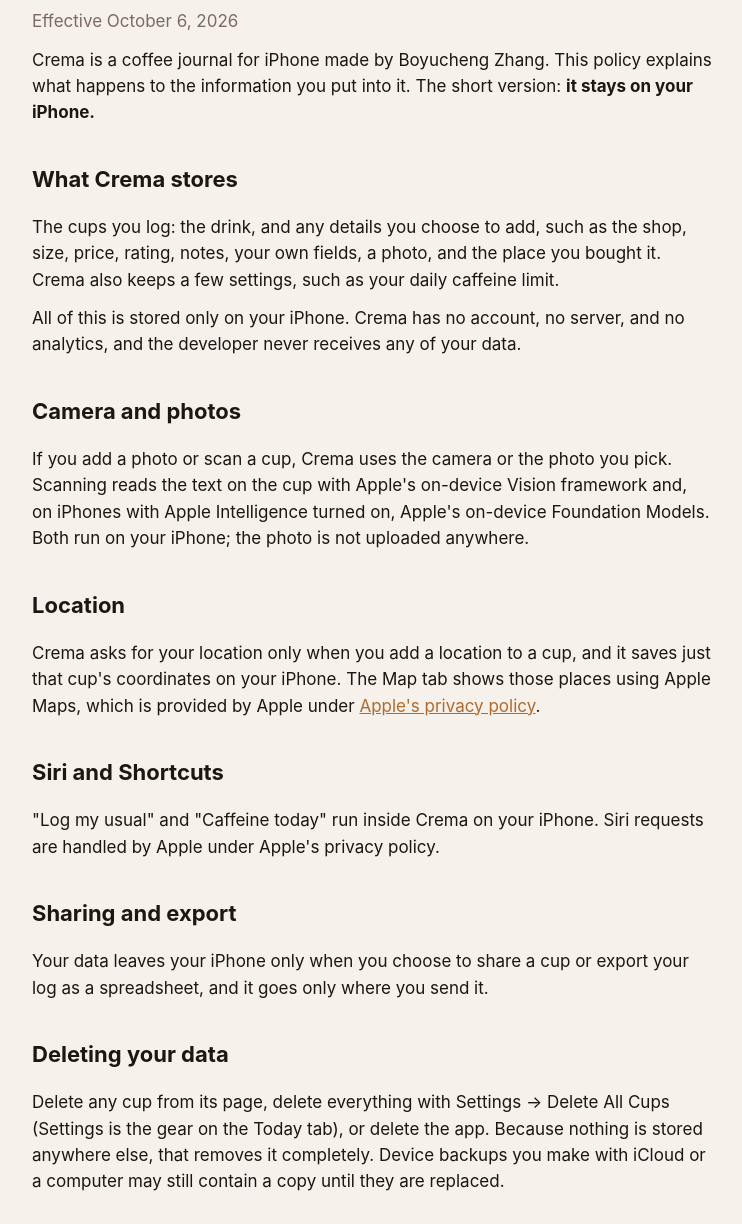
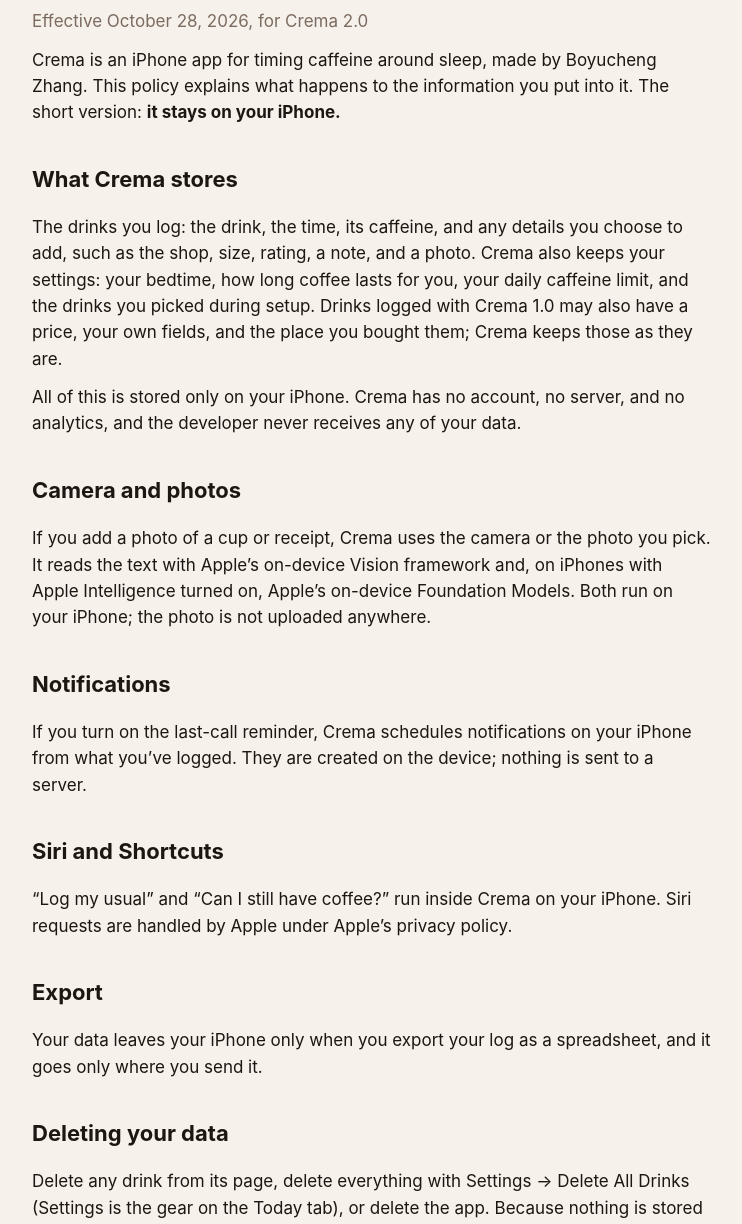
Before and after one commit to Gitterooooo/crema, a plain HTML site: page privacy.html in a window 1280 px wide. Shown: the part 134-1358 px from the top of the page, without its empty margins (268-1010 px from the left). Drawn offline with Linux system fonts and the light colour scheme.

Commit message:
Update the site, privacy policy, and screenshot for Crema 2.0
Crema 2.0 is about timing caffeine around sleep: last calls, a preview of
what a drink does to tonight, and bedtime trends. The support page,
README, and screenshot describe that; the privacy policy drops location
(2.0 no longer asks for it), adds the on-device last-call notifications,
and renames the Siri phrases and settings. Accent colors match the app.

```diff
--- a/privacy.html
+++ b/privacy.html
@@ -10,40 +10,40 @@
   <main>
     <p class="back"><a href="./">← Crema</a></p>
     <h1>Privacy Policy</h1>
-    <p class="muted">Effective October 6, 2026</p>
+    <p class="muted">Effective October 28, 2026, for Crema 2.0</p>
 
-    <p>Crema is a coffee journal for iPhone made by Boyucheng Zhang. This policy explains what happens to the
-      information you put into it. The short version: <strong>it stays on your iPhone.</strong></p>
+    <p>Crema is an iPhone app for timing caffeine around sleep, made by Boyucheng Zhang. This policy explains
+      what happens to the information you put into it. The short version: <strong>it stays on your iPhone.</strong></p>
 
     <h2>What Crema stores</h2>
-    <p>The cups you log: the drink, and any details you choose to add, such as the shop, size, price, rating,
-      notes, your own fields, a photo, and the place you bought it. Crema also keeps a few settings, such as your
-      daily caffeine limit.</p>
+    <p>The drinks you log: the drink, the time, its caffeine, and any details you choose to add, such as the shop,
+      size, rating, a note, and a photo. Crema also keeps your settings: your bedtime, how long coffee lasts for
+      you, your daily caffeine limit, and the drinks you picked during setup. Drinks logged with Crema 1.0 may
+      also have a price, your own fields, and the place you bought them; Crema keeps those as they are.</p>
     <p>All of this is stored only on your iPhone. Crema has no account, no server, and no analytics, and the
       developer never receives any of your data.</p>
 
     <h2>Camera and photos</h2>
-    <p>If you add a photo or scan a cup, Crema uses the camera or the photo you pick. Scanning reads the text on
-      the cup with Apple's on-device Vision framework and, on iPhones with Apple Intelligence turned on, Apple's
-      on-device Foundation Models. Both run on your iPhone; the photo is not uploaded anywhere.</p>
+    <p>If you add a photo of a cup or receipt, Crema uses the camera or the photo you pick. It reads the text with
+      Apple’s on-device Vision framework and, on iPhones with Apple Intelligence turned on, Apple’s on-device
+      Foundation Models. Both run on your iPhone; the photo is not uploaded anywhere.</p>
 
-    <h2>Location</h2>
-    <p>Crema asks for your location only when you add a location to a cup, and it saves just that cup's
-      coordinates on your iPhone. The Map tab shows those places using Apple Maps, which is provided by Apple
-      under <a href="https://www.apple.com/legal/privacy/">Apple's privacy policy</a>.</p>
+    <h2>Notifications</h2>
+    <p>If you turn on the last-call reminder, Crema schedules notifications on your iPhone from what you’ve
+      logged. They are created on the device; nothing is sent to a server.</p>
 
     <h2>Siri and Shortcuts</h2>
-    <p>"Log my usual" and "Caffeine today" run inside Crema on your iPhone. Siri requests are handled by Apple
-      under Apple's privacy policy.</p>
+    <p>“Log my usual” and “Can I still have coffee?” run inside Crema on your iPhone. Siri requests are handled by
+      Apple under Apple’s privacy policy.</p>
 
-    <h2>Sharing and export</h2>
-    <p>Your data leaves your iPhone only when you choose to share a cup or export your log as a spreadsheet, and
-      it goes only where you send it.</p>
+    <h2>Export</h2>
+    <p>Your data leaves your iPhone only when you export your log as a spreadsheet, and it goes only where you
+      send it.</p>
 
     <h2>Deleting your data</h2>
-    <p>Delete any cup from its page, delete everything with Settings → Delete All Cups (Settings is the gear on the Today tab), or delete the app.
-      Because nothing is stored anywhere else, that removes it completely. Device backups you make with iCloud
-      or a computer may still contain a copy until they are replaced.</p>
+    <p>Delete any drink from its page, delete everything with Settings → Delete All Drinks (Settings is the gear
+      on the Today tab), or delete the app. Because nothing is stored anywhere else, that removes it completely.
+      Device backups you make with iCloud or a computer may still contain a copy until they are replaced.</p>
 
     <h2>Tracking and advertising</h2>
     <p>Crema contains no ads and does not track you across apps or websites.</p>
@@ -52,7 +52,8 @@
     <p>Crema does not knowingly collect information from anyone, including children.</p>
 
     <h2>Caffeine estimates</h2>
-    <p>Caffeine amounts are estimates based on typical drinks. They are not medical advice.</p>
+    <p>Caffeine amounts, and how quickly caffeine wears off, are estimates based on typical drinks and an
+      average person. They are not medical advice.</p>
 
     <h2>Changes</h2>
     <p>If this policy changes, the new version will be posted on this page with a new effective date.</p>
--- a/style.css
+++ b/style.css
@@ -2,7 +2,7 @@
   --background: #f6f1eb;
   --text: #1e1611;
   --muted: #7c6b60;
-  --accent: #b26a2b;
+  --accent: #a8611f;
 }
 
 @media (prefers-color-scheme: dark) {
@@ -10,7 +10,7 @@
     --background: #0e0a08;
     --text: #f4ece3;
     --muted: #a3928a;
-    --accent: #e7a462;
+    --accent: #c97a36;
   }
 }
 
```
Also changed, not shown: index.html (+21 -11 lines), screenshot.jpg, 1 other file.
